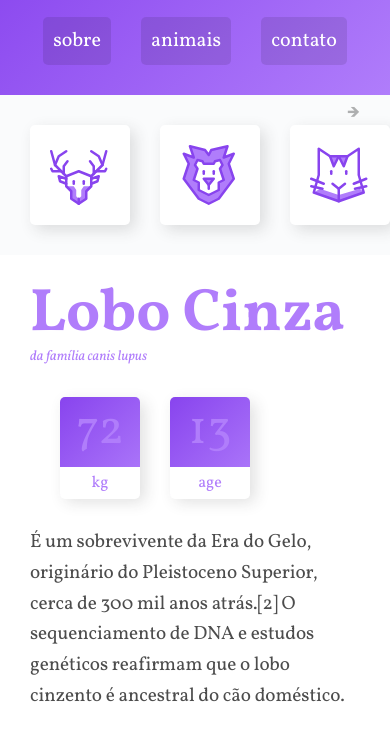
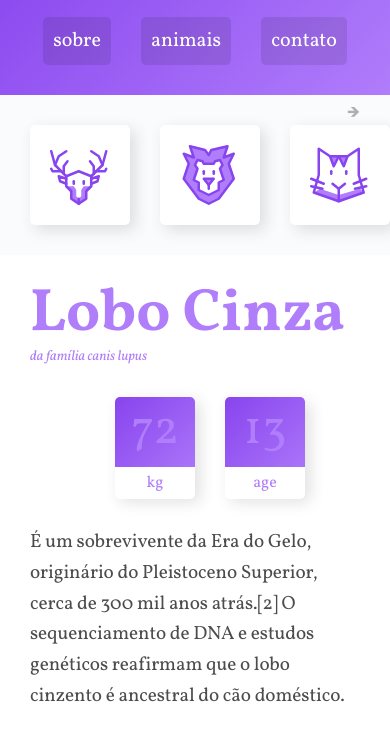
Before and after one commit to Lucasantos-S/Grid-layout, a plain HTML site: page index.html in a window 390 px wide. Shown: the part 66-805 px from the top of the page. Drawn offline with Linux system fonts and the light colour scheme.

Commit message:
ajustando mobile

```diff
--- a/css/style.css
+++ b/css/style.css
@@ -188,6 +188,10 @@ img {
     .content {
         grid-template-columns: auto;
     }
+
+    .caracteristicas {
+        margin: 0 auto;
+    }
 }
 
 .col-wide{
```
Also changed, not shown: 1 other file.
